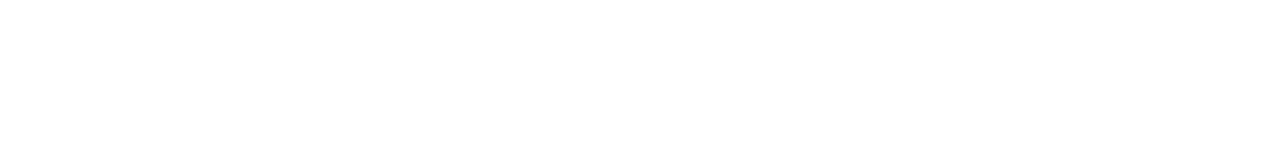
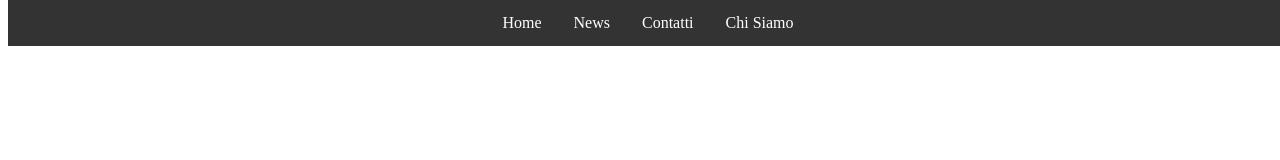
Before and after one commit to MandichRiccardoITS/libreria, a plain HTML site: page index.html in a window 1280 px wide. Drawn offline with Linux system fonts and the light colour scheme.

Commit message:
feat: add header

```diff
--- a/index.html
+++ b/index.html
@@ -1,13 +1,22 @@
 <!DOCTYPE html>
 <html lang="en">
+
 <head>
     <meta charset="UTF-8">
     <meta name="viewport" content="width=device-width, initial-scale=1.0">
-    <title>Document</title>
+    <title>Libreria</title>
+    <link rel="stylesheet" href="style.css">
 </head>
+
 <body>
     <div>
         <!--div di Matteo-->
+        <ul>
+            <li><a href="index.html">Home</a></li>
+            <li><a href="#news">News</a></li>
+            <li><a href="#contacts">Contatti</a></li>
+            <li><a href="#about">Chi Siamo</a></li>
+        </ul>
     </div>
     <div>
         <!--div di Francesco-->
@@ -19,4 +28,5 @@
         <!--div di Riccardo-->
     </div>
 </body>
+
 </html>
--- a/style.css
+++ b/style.css
@@ -1,5 +1,28 @@
 /*--------------*/
 /*matteo*/
+ul {
+    list-style-type: none;
+    margin: 0;
+    padding: 0;
+    background-color: #333333;
+    display: flex;
+    justify-content: center;
+    /* fixed top bar */
+    position: fixed;
+    top: 0;
+    width: 100%;
+}
+
+ul li a {
+    display: block;
+    color: white;
+    padding: 14px 16px;
+    text-decoration: none;
+}
+
+ul li a:hover {
+    background-color: #111111;
+}
 /*--------------*/
 /*francesco*/
 /*--------------*/
```
